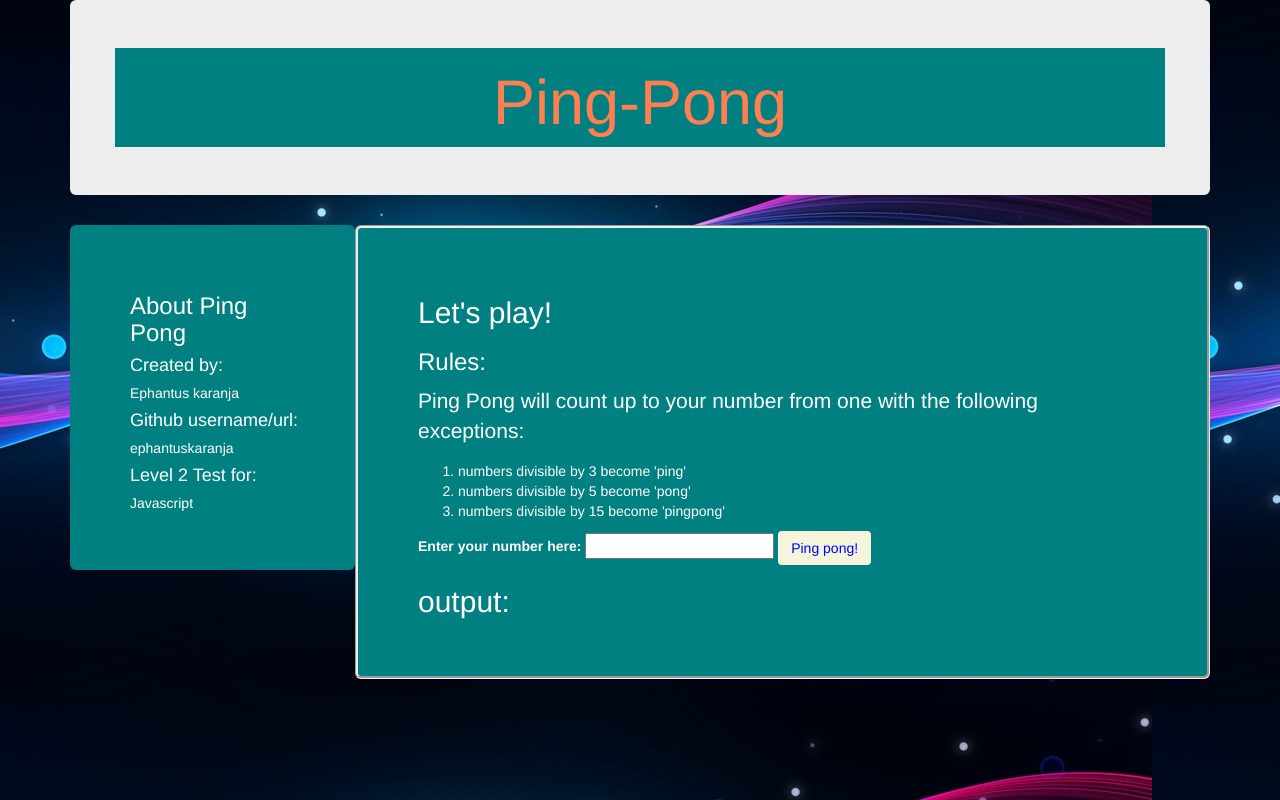
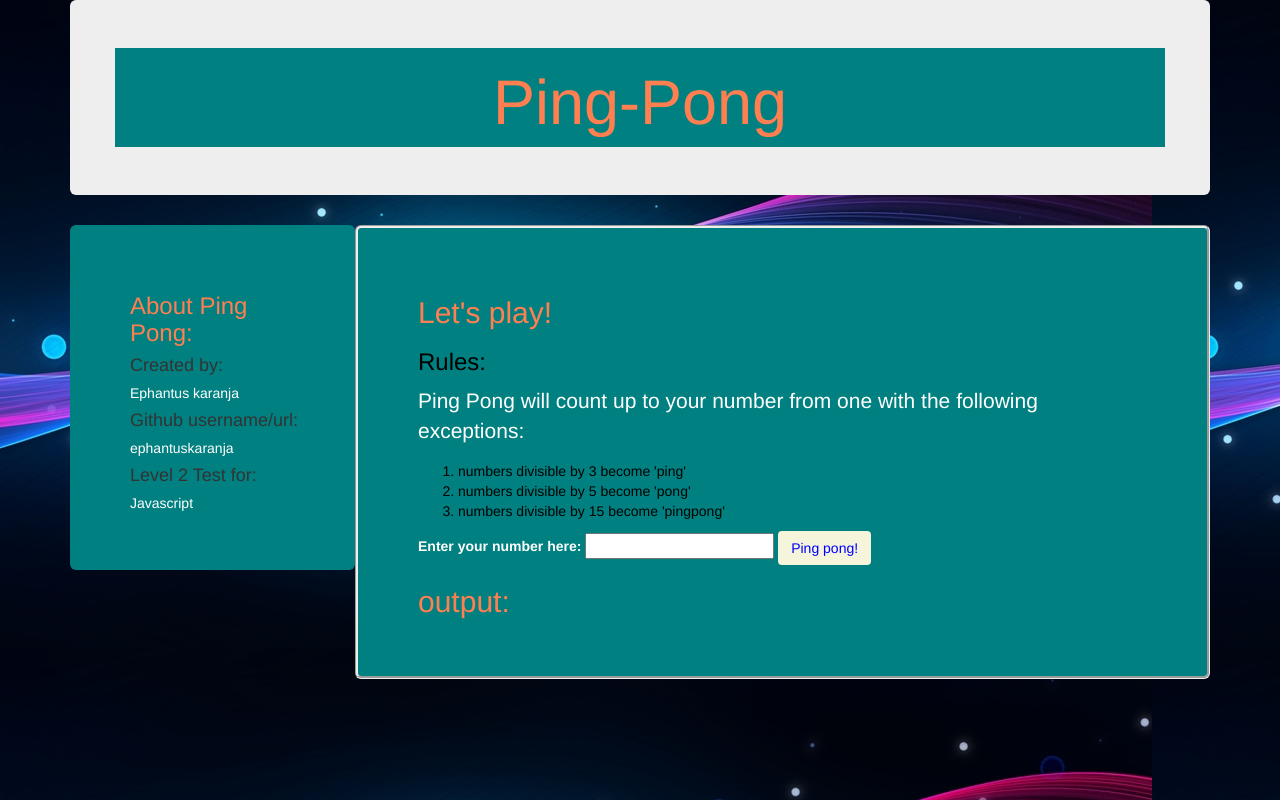
Before and after one commit to ephantuskaranja/Ping-pong, a plain HTML site: page index.html in a window 1280 px wide. Drawn offline with nearby package versions, Linux system fonts and the light colour scheme.

Commit message:
add black and white text color

```diff
--- a/css/styles.css
+++ b/css/styles.css
@@ -7,7 +7,6 @@
 #NavArea{
     background-color: teal;
     padding-right: 50px;
-    color: white;
 }
 #rules{
     text-align: left;
@@ -30,3 +29,18 @@ body{
 #output{
     color: orange;
 }
+#number{
+    color: black;
+}
+#h1{
+    color: coral;
+}
+#wh{
+    color: white;
+}
+#h2{
+    color: coral;
+}
+#bl{
+    color: black;
+}
--- a/index.html
+++ b/index.html
@@ -22,24 +22,24 @@
             <div class="container">
                 <div class="col-md-3 jumbotron" id="NavArea">
                     <!--side nav area-->
-                    <h3>About Ping Pong</h3>
+                    <h3 id="h1">About Ping Pong:</h3>
                     <h4>Created by:</h4>
-                    <h5>Ephantus karanja</h5>
+                    <h5 id="wh">Ephantus karanja</h5>
                     <h4>Github username/url:</h4>
-                    <h5>ephantuskaranja</h5>
+                    <h5 id="wh">ephantuskaranja</h5>
                     <h4>Level 2 Test for:</h4>
-                    <h5>Javascript</h5>
+                    <h5 id="wh">Javascript</h5>
                 </div>
                 <div class="col-md-9 jumbotron" id="play">
                     <!--let's play-->
                     <div id="rules">
-                        <h2>Let's play!</h2>
-                        <h3>Rules:</h3>
+                        <h2 id="h1">Let's play!</h2>
+                        <h3 id="bl">Rules:</h3>
                         <p>Ping Pong will count up to your number from one with the following exceptions:</p>
                         <ol>
-                            <li>numbers divisible by 3 become 'ping'</li>
-                            <li>numbers divisible by 5 become 'pong'</li>
-                            <li>numbers divisible by 15 become 'pingpong'</li>
+                            <li id="bl">numbers divisible by 3 become 'ping'</li>
+                            <li id="bl">numbers divisible by 5 become 'pong'</li>
+                            <li id="bl">numbers divisible by 15 become 'pingpong'</li>
                         </ol>
                     </div>
                     <form id="form">
@@ -52,7 +52,7 @@
                         </div>
                     </form>
                     <div id="results">
-                        <h2>output:</h2>
+                        <h2 id="h2">output:</h2>
                         <div id="output"></div>
                     </div>
                 </div>
```
